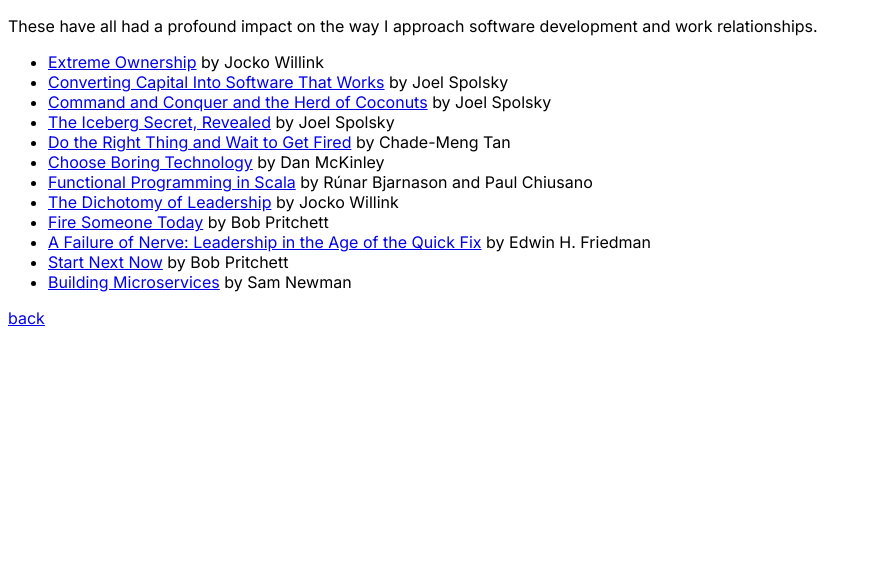
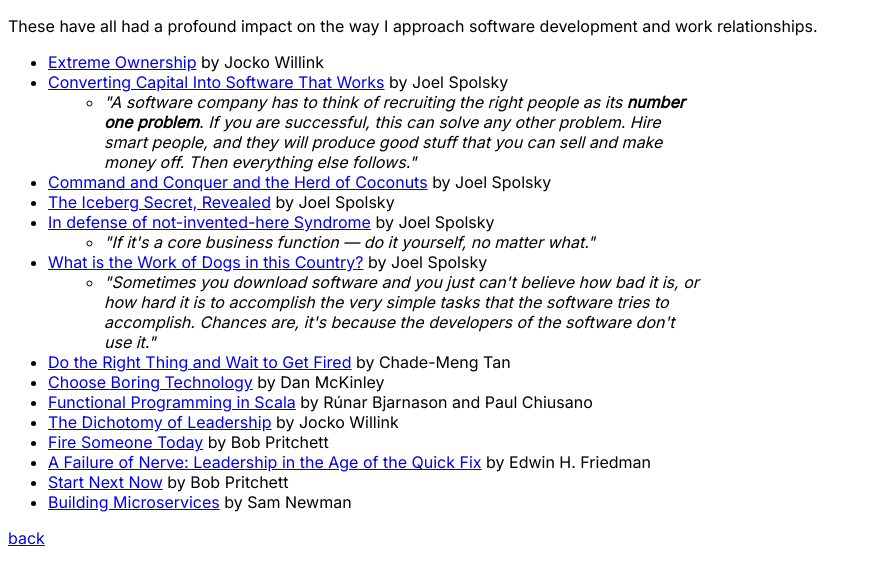
Before and after one commit to timothy-b/personal-website-v3, a SvelteKit app: page /engineering-principles in a window 1280 px wide. Shown: the top 584 px of the page, without its empty margins (0-872 px from the left). Built offline with nearby package versions, Linux system fonts and the light colour scheme.

Commit message:
Add more links.

```diff
--- a/src/routes/engineering-principles/+page.svelte
+++ b/src/routes/engineering-principles/+page.svelte
@@ -1,18 +1,25 @@
 <script>
     import { dev } from '$app/environment';
+    import ListSubItem from './ListSubItem.svelte';
 </script>
 
 <p>These have all had a profound impact on the way I approach software development and work relationships.</p>
 <ul>
     <li><a href="https://echelonfront.com/extreme-ownership/">Extreme Ownership</a> by Jocko Willink</li>
     <li><a href="https://www.joelonsoftware.com/2000/03/21/converting-capital-into-software-that-works/">Converting Capital Into Software That Works</a> by Joel Spolsky</li>
-    <!-- TODO: sub-list this quote: "A software company has to think of recruiting the right people as its number one problem.
-        If you are successful, this can solve any other problem.
-        Hire smart people, and they will produce good stuff that you can sell and make money off.
-        Then everything else follows." -->
-    <!-- https://www.computerhope.com/issues/ch001703.htm -->
+        <ListSubItem>
+            "A software company has to think of recruiting the right people as its <b>number one problem</b>. If you are successful, this can solve any other problem. Hire smart people, and they will produce good stuff that you can sell and make money off. Then everything else follows."
+        </ListSubItem>
     <li><a href="https://www.joelonsoftware.com/2000/03/23/command-and-conquer-and-the-herd-of-coconuts/">Command and Conquer and the Herd of Coconuts</a> by Joel Spolsky</li>
     <li><a href="https://www.joelonsoftware.com/2002/02/13/the-iceberg-secret-revealed/">The Iceberg Secret, Revealed</a> by Joel Spolsky</li>
+    <li><a href="https://www.joelonsoftware.com/2001/10/14/in-defense-of-not-invented-here-syndrome/">In defense of not-invented-here Syndrome</a> by Joel Spolsky</li>
+        <ListSubItem>
+            "If it's a core business function — do it yourself, no matter what."
+        </ListSubItem>
+    <li><a href="https://www.joelonsoftware.com/2001/05/05/what-is-the-work-of-dogs-in-this-country/">What is the Work of Dogs in this Country?</a> by Joel Spolsky</li>
+        <ListSubItem>
+            "Sometimes you download software and you just can't believe how bad it is, or how hard it is to accomplish the very simple tasks that the software tries to accomplish. Chances are, it's because the developers of the software don't use it."
+        </ListSubItem>
     <li><a href="https://chademeng.com/me/do-the-right-thing-wait-to-get-fired/">Do the Right Thing and Wait to Get Fired</a> by Chade-Meng Tan</li>
     <li><a href="https://mcfunley.com/choose-boring-technology">Choose Boring Technology</a> by Dan McKinley</li>
     <li><a href="https://livebook.manning.com/book/functional-programming-in-scala/">Functional Programming in Scala</a> by Rúnar Bjarnason and Paul Chiusano</li>
--- /dev/null
+++ b/src/routes/engineering-principles/ListSubItem.svelte
@@ -0,0 +1,8 @@
+<!-- sub-listing: https://www.computerhope.com/issues/ch001703.htm -->
+<ul style="list-style-type: circle; padding-bottom: 0;">
+    <li style="margin-left:1em; width: 600px;">
+        <i>
+            <slot></slot>
+        </i>
+    </li>
+</ul>
```
